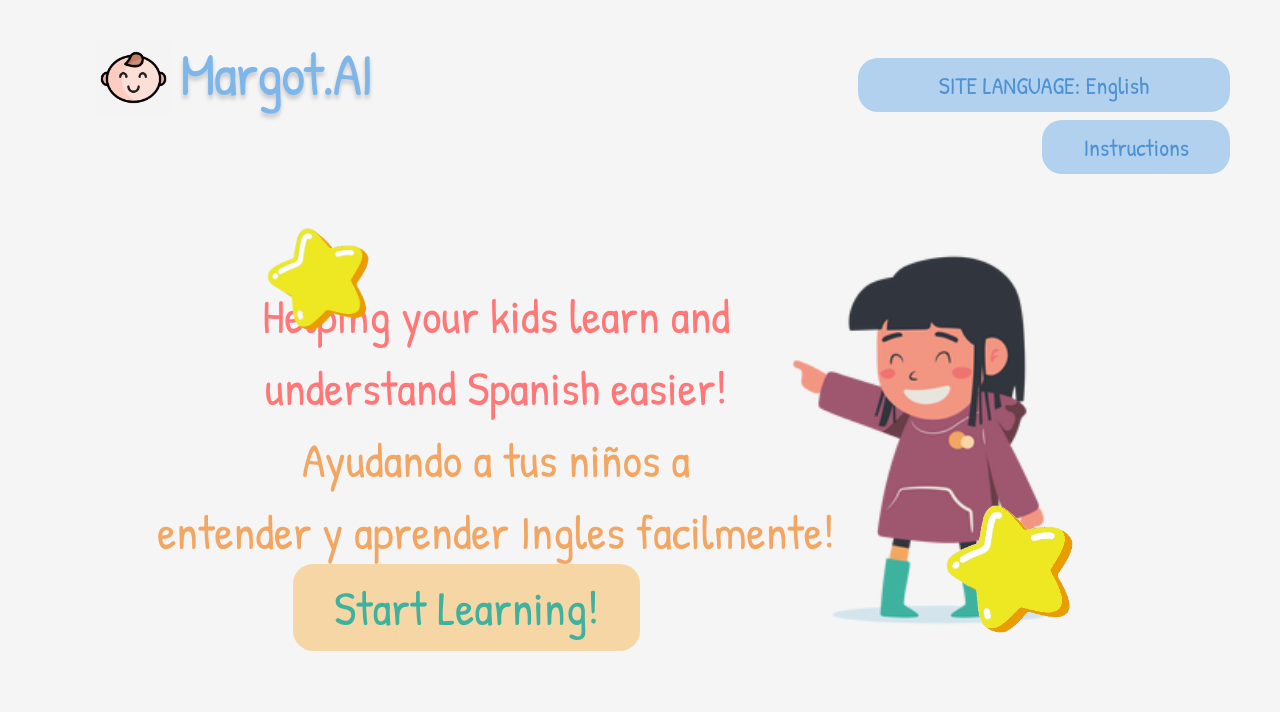
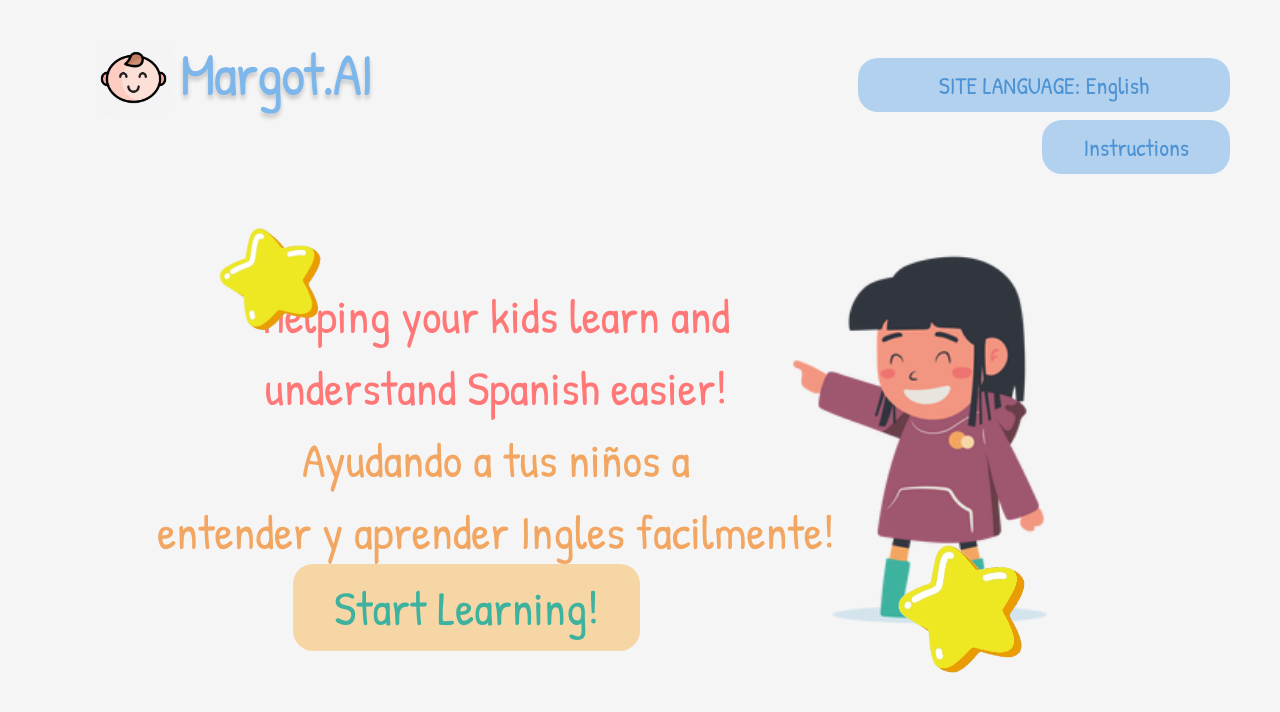
Before and after one commit to gabeparra/Margot.AI, a React (Vite) app in the folder client/: page / in a window 1280 px wide. Shown: the top 712 px of the page. Built offline with nearby package versions, Linux system fonts and the light colour scheme.

Commit message:
slight re-position of stars

```diff
--- a/client/src/index.css
+++ b/client/src/index.css
@@ -177,7 +177,7 @@ body {
   position: fixed;
   left: 0;
   top: 13em;
-  margin-left: 15em;
+  margin-left: 12em;
   margin-top: 0;
   margin-bottom: 5em;
   z-index: 9999;
@@ -189,8 +189,9 @@ body {
   flex-shrink: 0;
   position: fixed;
   left: 0;
-  top: 30em; /* changed from top: 1; */
-  margin-left: 57em;
+  /* top: 30em; changed from top: 1; */
+  bottom: 2em;
+  margin-left: 54em;
   margin-top: 0;
   margin-bottom: 3em;
   z-index: 9999;
```
